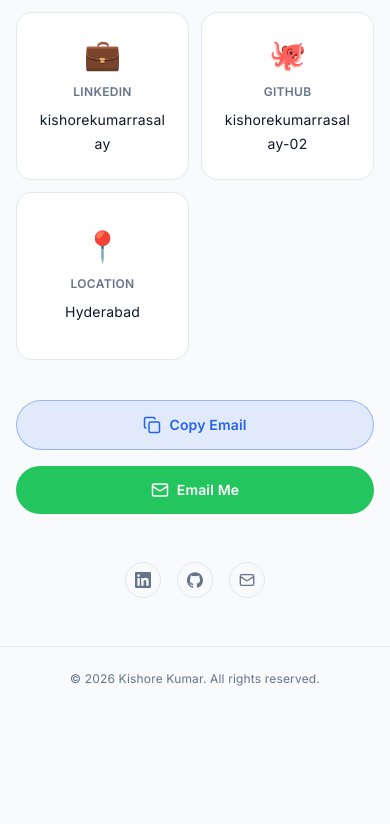
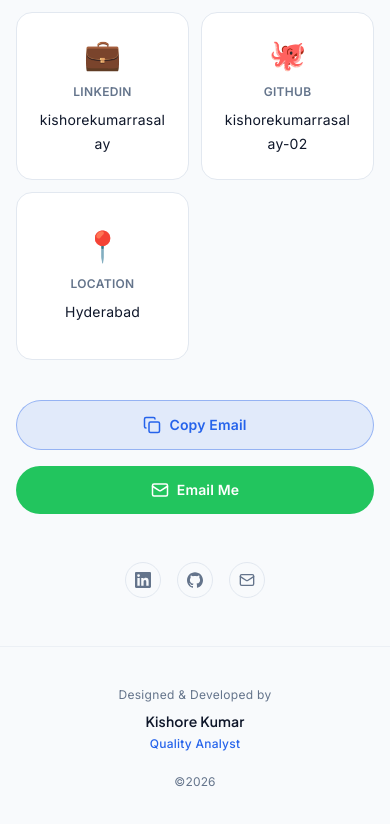
Before and after one commit to kishorekumarrasalay-02/kishorekumar-qa-portfolio, a Next.js app: page / in a window 390 px wide. Shown: the part 7252-8076 px from the top of the page. Before the commit the page ends 7963 px from the top, so only its background shows below. Built offline with nearby package versions, Linux system fonts and the light colour scheme.

Commit message:
Footer update

```diff
--- a/src/components/Footer.tsx
+++ b/src/components/Footer.tsx
@@ -4,10 +4,13 @@ export default function Footer() {
   const { site } = portfolioData;
 
   return (
-    <footer className="border-t border-card-border px-4 py-6 text-center sm:px-6 sm:py-8">
-      <p className="text-xs text-muted sm:text-sm">
-        © {site.copyrightYear} {site.name}. All rights reserved.
+    <footer className="border-t border-card-border/50 px-4 py-10 text-center sm:px-6 sm:py-12">
+      <p className="text-xs tracking-wide text-muted">Designed &amp; Developed by</p>
+      <p className="font-heading mt-2 text-sm font-semibold text-foreground sm:text-base">
+        {site.name}
       </p>
+      <p className="text-subtitle mt-1 text-xs text-primary sm:text-sm">{site.role}</p>
+      <p className="mt-5 text-xs text-muted">©{site.copyrightYear}</p>
     </footer>
   );
 }
```
